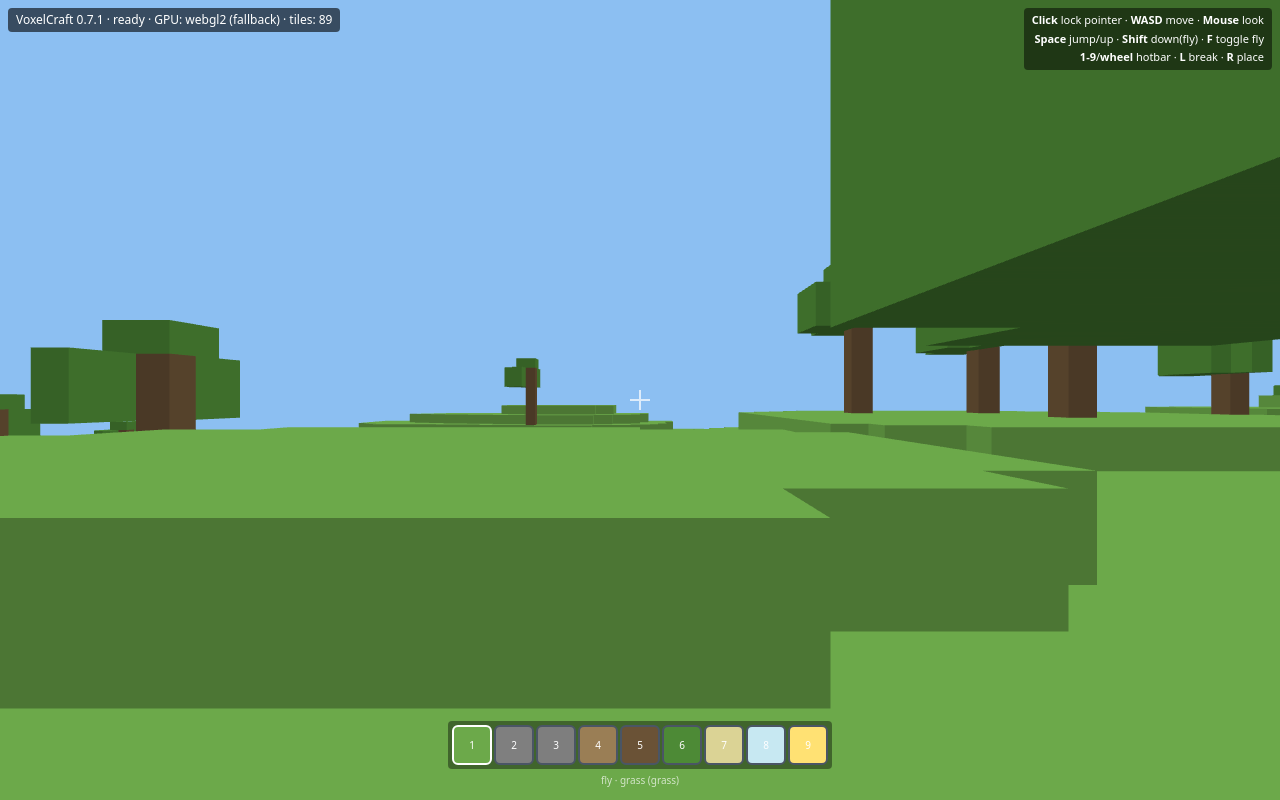
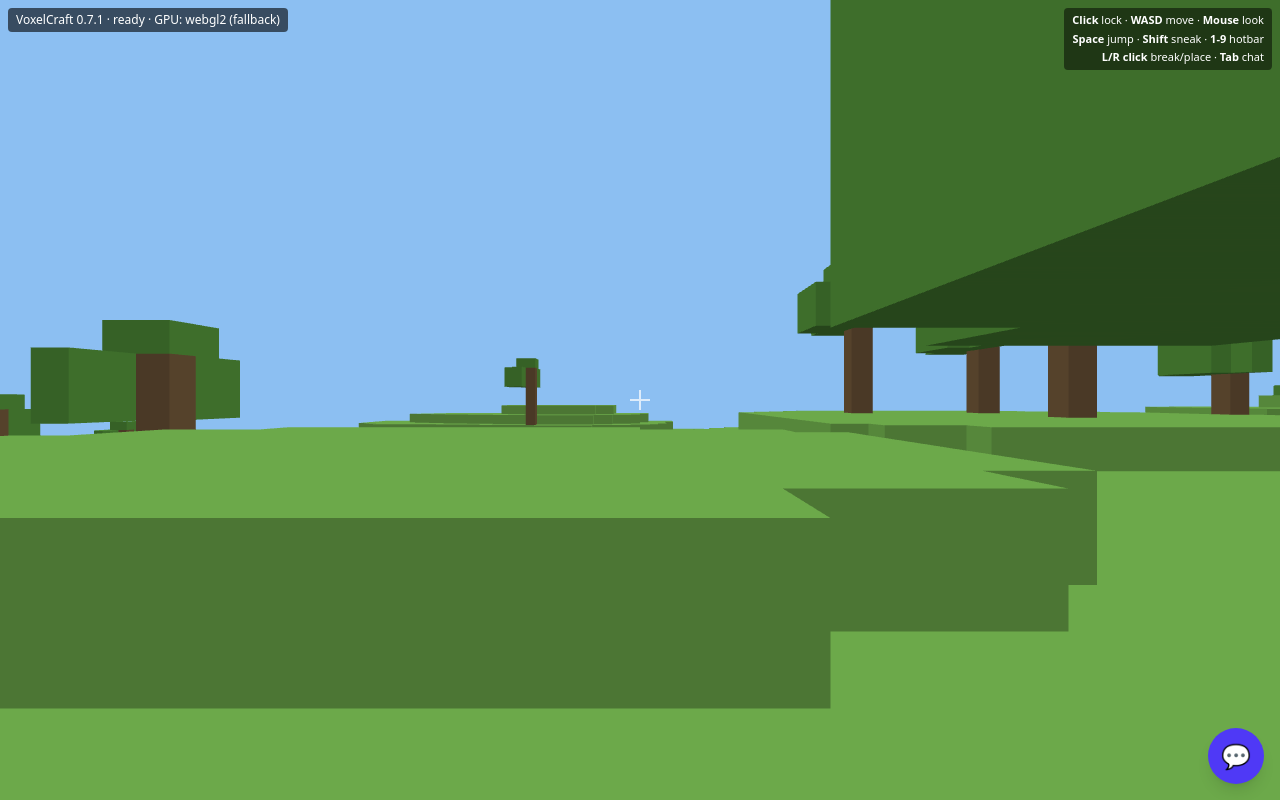
Before and after one commit to kj564/Learning-from-AI, a Next.js app: page / in a window 1280 px wide. Built offline with nearby package versions, Linux system fonts and the light colour scheme.

Commit message:
90ef9534-ec43-41fc-8bee-49acc573ce72

```diff
--- a/src/app/page.tsx
+++ b/src/app/page.tsx
@@ -1,146 +1,233 @@
 'use client'
 
 /**
- * VoxelCraft 0.7.1 — TypeScript + WebGPU rebuild
+ * VoxelCraft 0.7.1 + AI Chat (no restrictions)
  *
- * Iteration 3: the game canvas is back, now driven by the Tile registry from
- * iteration 2 (no more fabricated block colors or guessed tile IDs — every
- * block placed/broken is one of the 89 tiles from Tile.cpp::initTiles()).
- *
- * Renderer: WebGPU preferred (Vulkan/Metal/D3D12 backend — adapter.backend
- * logged on init), WebGL2 fallback (when WebGPU is unavailable or device
- * is lost at runtime, which happens in this sandbox's software Vulkan).
- *
- * Controls:
- *   Click canvas      → lock pointer
- *   WASD / Arrows     → move
- *   Mouse             → look
- *   Space             → up (fly) or jump (ground)
- *   Shift             → down (fly)
- *   F                 → toggle fly mode
- *   1..9              → select hotbar slot
- *   Wheel             → cycle hotbar
- *   Left click        → break block
- *   Right click       → place selected block
- *   Esc               → unlock pointer
+ * Game canvas + AI chat overlay. The AI answers ANYTHING — no domain restriction.
+ * Toggle between game and chat with Tab key or the floating button.
  */
 
 import { useEffect, useRef, useState } from 'react'
 import { Engine } from '@/engine/engine'
-import { HOTBAR_SLOTS, DEFAULT_HOTBAR, BlockId, TileMVPColor } from '@/engine/core/core-types'
 import { initMaterials } from '@/engine/world/level/material/Material'
 import { initTiles } from '@/engine/world/level/tile/tile-registry'
-import { Tiles } from '@/engine/world/level/tile/Tiles'
+import { Item } from '@/engine/world/item/Item'
+
+interface ChatMessage {
+  role: 'user' | 'assistant'
+  content: string
+  time: string
+}
 
 export default function Home() {
   const canvasRef = useRef<HTMLCanvasElement>(null)
   const engineRef = useRef<Engine | null>(null)
+  const chatEndRef = useRef<HTMLDivElement>(null)
   const [ready, setReady] = useState(false)
-  const [backend, setBackend] = useState<string>('—')
-  const [slot, setSlot] = useState(0)
-  const [fly, setFly] = useState(true)
+  const [backend, setBackend] = useState('—')
+  const [chatOpen, setChatOpen] = useState(false)
+  const [messages, setMessages] = useState<ChatMessage[]>([])
+  const [input, setInput] = useState('')
+  const [loading, setLoading] = useState(false)
+  const [sessionId, setSessionId] = useState<string>('')
   const [err, setErr] = useState<string | null>(null)
-  const [tileCount, setTileCount] = useState(0)
 
+  // === Game engine init ===
   useEffect(() => {
     if (!canvasRef.current) return
-    // Boot the Tile registry before the engine touches any block id.
     initMaterials()
     initTiles()
-    setTileCount(Object.values(Tiles).filter(Boolean).length)
+    Item.initItems()
 
     const engine = new Engine(canvasRef.current, {
       onReady: (b) => { setReady(true); setBackend(b) },
-      onSlot: setSlot,
-      onFlyChange: setFly,
     })
     engineRef.current = engine
-    ;(window as any).voxelcraft = engine // expose for debugging
+    ;(window as any).voxelcraft = engine
     engine.start().then((ok) => {
-      if (!ok) setErr('WebGPU init failed. Try a recent Chrome/Edge on desktop.')
+      if (!ok) setErr('WebGPU/WebGL2 init gagal.')
     }).catch((e) => setErr(String(e)))
     return () => { engine.stop(); engineRef.current = null }
   }, [])
 
+  // === Chat scroll to bottom ===
+  useEffect(() => {
+    chatEndRef.current?.scrollIntoView({ behavior: 'smooth' })
+  }, [messages])
+
+  // === Tab key toggle ===
+  useEffect(() => {
+    const onKey = (e: KeyboardEvent) => {
+      if (e.code === 'Tab') {
+        e.preventDefault()
+        setChatOpen(prev => !prev)
+      }
+    }
+    window.addEventListener('keydown', onKey)
+    return () => window.removeEventListener('keydown', onKey)
+  }, [])
+
+  // === Send chat ===
+  const sendChat = async () => {
+    if (!input.trim() || loading) return
+    const userMsg: ChatMessage = { role: 'user', content: input.trim(), time: new Date().toLocaleTimeString('id-ID', { hour: '2-digit', minute: '2-digit' }) }
+    setMessages(prev => [...prev, userMsg])
+    setInput('')
+    setLoading(true)
+
+    try {
+      const res = await fetch('/api/chat', {
+        method: 'POST',
+        headers: { 'Content-Type': 'application/json' },
+        body: JSON.stringify({ message: userMsg.content, sessionId }),
+      })
+      const data = await res.json()
+      if (data.success) {
+        setSessionId(data.sessionId)
+        setMessages(prev => [...prev, { role: 'assistant', content: data.response, time: new Date().toLocaleTimeString('id-ID', { hour: '2-digit', minute: '2-digit' }) }])
+      } else {
+        setMessages(prev => [...prev, { role: 'assistant', content: '❌ ' + (data.error || 'Error'), time: new Date().toLocaleTimeString('id-ID', { hour: '2-digit', minute: '2-digit' }) }])
+      }
+    } catch (e) {
+      setMessages(prev => [...prev, { role: 'assistant', content: '❌ Koneksi gagal: ' + String(e), time: new Date().toLocaleTimeString('id-ID', { hour: '2-digit', minute: '2-digit' }) }])
+    } finally {
+      setLoading(false)
+    }
+  }
+
+  const clearChat = async () => {
+    if (sessionId) {
+      await fetch(`/api/chat?sessionId=${sessionId}`, { method: 'DELETE' })
+    }
+    setMessages([])
+    setSessionId('')
+  }
+
   return (
     <main className="fixed inset-0 bg-black text-white overflow-hidden select-none">
+      {/* === Game canvas === */}
       <canvas
         ref={canvasRef}
         className="h-screen w-screen block touch-none"
         style={{ outline: 'none' }}
       />
 
-      {/* Status badge — top-left */}
-      <div className="pointer-events-none fixed top-2 left-2 z-10 font-mono text-xs space-y-1">
+      {/* === Status badge === */}
+      <div className="pointer-events-none fixed top-2 left-2 z-20 font-mono text-xs space-y-1">
         <div className="bg-black/60 px-2 py-1 rounded inline-block">
-          VoxelCraft 0.7.1 · {ready ? 'ready' : 'init…'} · GPU: {backend} · tiles: {tileCount}
+          VoxelCraft 0.7.1 · {ready ? 'ready' : 'init…'} · GPU: {backend}
         </div>
         {err && (
-          <div className="bg-red-900/80 px-2 py-1 rounded inline-block max-w-sm">
-            {err}
-          </div>
-        )}
-        {!ready && !err && (
-          <div className="bg-black/60 px-2 py-1 rounded inline-block">
-            Booting WebGPU… (Vulkan/Metal/D3D12 backend)
-          </div>
+          <div className="bg-red-900/80 px-2 py-1 rounded inline-block">{err}</div>
         )}
       </div>
 
-      {/* Crosshair center */}
+      {/* === Crosshair === */}
+      {!chatOpen && (
         <div className="pointer-events-none fixed inset-0 flex items-center justify-center z-10">
           <div className="w-5 h-5 relative opacity-70">
             <div className="absolute left-1/2 top-0 -translate-x-1/2 w-0.5 h-5 bg-white" />
             <div className="absolute top-1/2 left-0 -translate-y-1/2 h-0.5 w-5 bg-white" />
           </div>
         </div>
+      )}
 
-      {/* Hotbar — bottom center */}
-      <div className="pointer-events-none fixed bottom-3 left-1/2 -translate-x-1/2 z-10">
-        <div className="flex gap-0.5 bg-black/40 p-1 rounded">
-          {Array.from({ length: HOTBAR_SLOTS }).map((_, i) => {
-            const block = DEFAULT_HOTBAR[i]
-            const col = TileMVPColor[block] ?? [1, 0.2, 0.8]
-            return (
-              <div
-                key={i}
-                className={`w-10 h-10 rounded-sm border-2 flex items-center justify-center text-[10px] font-mono ${
-                  i === slot ? 'border-white bg-white/10' : 'border-gray-600 bg-black/30'
-                }`}
-                style={{
-                  backgroundColor: `rgb(${col[0] * 255 | 0}, ${col[1] * 255 | 0}, ${col[2] * 255 | 0})`,
-                }}
-                title={blockName(block)}
+      {/* === Chat toggle button === */}
+      <button
+        onClick={() => setChatOpen(!chatOpen)}
+        className="fixed bottom-4 right-4 z-30 bg-indigo-600 hover:bg-indigo-500 text-white rounded-full w-14 h-14 flex items-center justify-center shadow-lg transition-all text-2xl"
+        title="Tab untuk toggle"
       >
-                {i + 1}
+        {chatOpen ? '🎮' : '💬'}
+      </button>
+
+      {/* === Chat panel === */}
+      {chatOpen && (
+        <div className="fixed right-0 top-0 bottom-0 w-full max-w-md z-20 bg-zinc-900/95 backdrop-blur-md border-l border-zinc-700 flex flex-col">
+          {/* Header */}
+          <div className="px-4 py-3 border-b border-zinc-700 flex items-center justify-between">
+            <div>
+              <h2 className="text-sm font-bold text-white">AI Chat</h2>
+              <p className="text-[10px] text-zinc-400">No restrictions · Tab untuk toggle</p>
             </div>
-            )
-          })}
-        </div>
-        <div className="text-center mt-1 text-[10px] font-mono opacity-70">
-          {fly ? 'fly' : 'walk'} · {blockName(DEFAULT_HOTBAR[slot])}
+            <div className="flex gap-2">
+              <button
+                onClick={clearChat}
+                className="text-xs px-2 py-1 bg-zinc-700 hover:bg-zinc-600 rounded text-zinc-300"
+              >
+                Clear
+              </button>
+              <button
+                onClick={() => setChatOpen(false)}
+                className="text-xs px-2 py-1 bg-zinc-700 hover:bg-zinc-600 rounded text-zinc-300"
+              >
+                ✕
+              </button>
             </div>
           </div>
 
-      {/* Controls hint — top-right */}
+          {/* Messages */}
+          <div className="flex-1 overflow-y-auto p-4 space-y-3">
+            {messages.length === 0 && (
+              <div className="text-center text-zinc-500 text-sm mt-8">
+                <p className="mb-2">💭 Tanya apa saja...</p>
+                <p className="text-xs text-zinc-600">Tidak ada batasan topik</p>
+              </div>
+            )}
+            {messages.map((msg, i) => (
+              <div key={i} className={`flex ${msg.role === 'user' ? 'justify-end' : 'justify-start'}`}>
+                <div className={`max-w-[85%] rounded-lg px-3 py-2 ${msg.role === 'user' ? 'bg-indigo-600 text-white' : 'bg-zinc-700 text-zinc-100'}`}>
+                  <p className="text-sm whitespace-pre-wrap break-words">{msg.content}</p>
+                  <p className="text-[10px] text-zinc-400 mt-1">{msg.time}</p>
+                </div>
+              </div>
+            ))}
+            {loading && (
+              <div className="flex justify-start">
+                <div className="bg-zinc-700 rounded-lg px-3 py-2">
+                  <div className="flex gap-1">
+                    <span className="w-2 h-2 bg-zinc-400 rounded-full animate-bounce" style={{ animationDelay: '0ms' }} />
+                    <span className="w-2 h-2 bg-zinc-400 rounded-full animate-bounce" style={{ animationDelay: '150ms' }} />
+                    <span className="w-2 h-2 bg-zinc-400 rounded-full animate-bounce" style={{ animationDelay: '300ms' }} />
+                  </div>
+                </div>
+              </div>
+            )}
+            <div ref={chatEndRef} />
+          </div>
+
+          {/* Input */}
+          <div className="p-4 border-t border-zinc-700">
+            <div className="flex gap-2">
+              <input
+                type="text"
+                value={input}
+                onChange={(e) => setInput(e.target.value)}
+                onKeyDown={(e) => { if (e.code === 'Enter' && !e.shiftKey) { e.preventDefault(); sendChat() } }}
+                placeholder="Ketik pesan..."
+                disabled={loading}
+                className="flex-1 bg-zinc-800 text-white text-sm rounded-lg px-3 py-2 border border-zinc-600 focus:border-indigo-500 focus:outline-none disabled:opacity-50"
+              />
+              <button
+                onClick={sendChat}
+                disabled={loading || !input.trim()}
+                className="bg-indigo-600 hover:bg-indigo-500 disabled:opacity-50 text-white text-sm font-bold rounded-lg px-4 py-2 transition-colors"
+              >
+                Kirim
+              </button>
+            </div>
+          </div>
+        </div>
+      )}
+
+      {/* === Controls hint === */}
+      {!chatOpen && (
         <div className="pointer-events-none fixed top-2 right-2 z-10 font-mono text-[11px] bg-black/50 px-2 py-1 rounded text-right space-y-0.5 max-w-xs">
-        <div><b>Click</b> lock pointer · <b>WASD</b> move · <b>Mouse</b> look</div>
-        <div><b>Space</b> jump/up · <b>Shift</b> down(fly) · <b>F</b> toggle fly</div>
-        <div><b>1-9</b>/<b>wheel</b> hotbar · <b>L</b> break · <b>R</b> place</div>
+          <div><b>Click</b> lock · <b>WASD</b> move · <b>Mouse</b> look</div>
+          <div><b>Space</b> jump · <b>Shift</b> sneak · <b>1-9</b> hotbar</div>
+          <div><b>L/R click</b> break/place · <b>Tab</b> chat</div>
         </div>
+      )}
     </main>
   )
 }
-
-function blockName(id: number): string {
-  // Resolve from the registry — every name here is the descriptionId from
-  // Tile.cpp::initTiles(), with the "tile." prefix stripped.
-  for (const [field, t] of Object.entries(Tiles)) {
-    if (t && (t as any).id === id) {
-      const desc = (t as any).getDescriptionId() as string
-      return desc.replace('tile.', '') + ` (${field})`
-    }
-  }
-  if (id === BlockId.AIR) return 'Air'
-  return `#${id}`
-}
```
Also changed, not shown: src/app/api/chat/route.ts (added, +75 -0 lines). Lines whose indentation alone changed are shown as unchanged.
